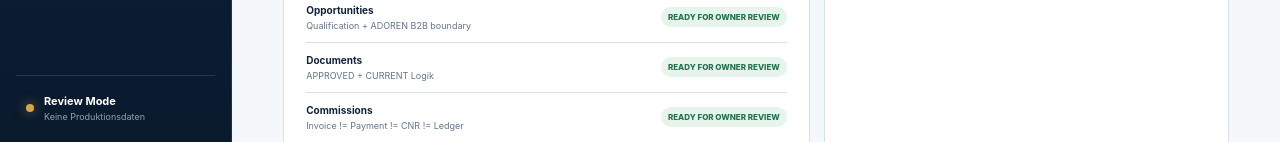
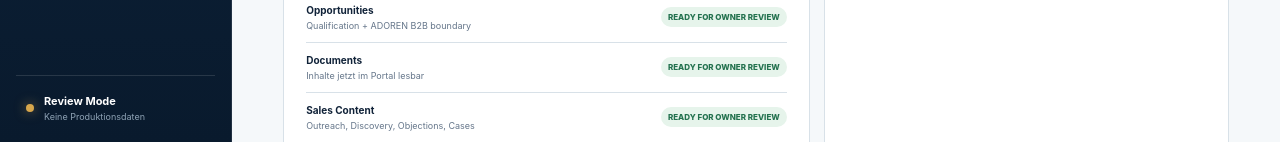
Before and after one commit to lavolpeofficial/vito-platform, a Next.js app in the folder apps/partner-portal/: page /review in a window 1280 px wide. Shown: the part 658-800 px from the top of the page. Built offline with nearby package versions, Linux system fonts and the light colour scheme.

Commit message:
docs(partner-portal): expand owner review checklist

```diff
--- a/apps/partner-portal/app/(portal)/review/page.tsx
+++ b/apps/partner-portal/app/(portal)/review/page.tsx
@@ -6,7 +6,10 @@ const areas = [
   ['Sales Hub', 'READY FOR OWNER REVIEW', 'Versionierte Review Assets'],
   ['Leads', 'READY FOR OWNER REVIEW', 'Nur browser-lokal im Review Mode'],
   ['Opportunities', 'READY FOR OWNER REVIEW', 'Qualification + ADOREN B2B boundary'],
-  ['Documents', 'READY FOR OWNER REVIEW', 'APPROVED + CURRENT Logik'],
+  ['Documents', 'READY FOR OWNER REVIEW', 'Inhalte jetzt im Portal lesbar'],
+  ['Sales Content', 'READY FOR OWNER REVIEW', 'Outreach, Discovery, Objections, Cases'],
+  ['Global Search', 'READY FOR OWNER REVIEW', 'Academy, Solutions, Docs, Sales, Opportunities'],
+  ['Policies', 'READY FOR OWNER REVIEW', 'Version + ACK_REQUIRED sichtbar'],
   ['Commissions', 'READY FOR OWNER REVIEW', 'Invoice != Payment != CNR != Ledger'],
   ['Admin Control Center', 'READY FOR OWNER REVIEW', 'Applications, Conflicts, Authorizations, Governance'],
 ];
```
